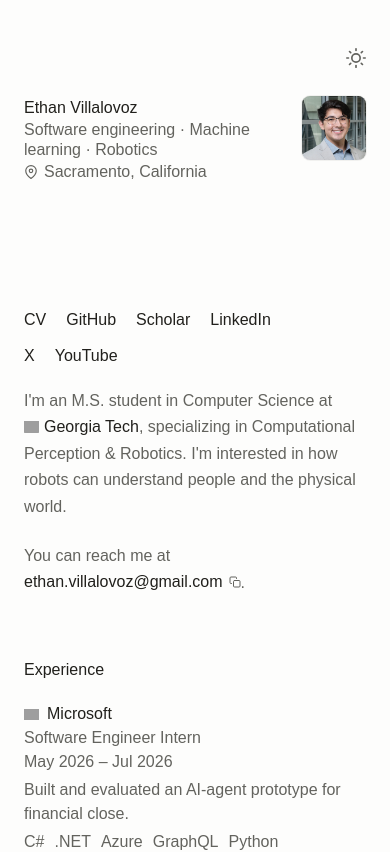
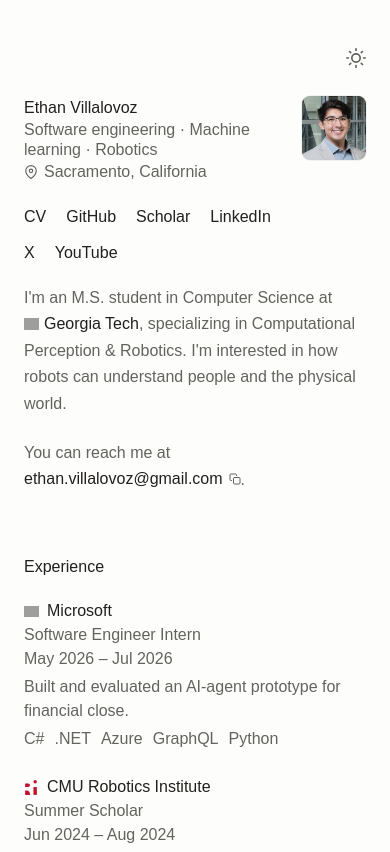
Before and after one commit to ethanvillalovoz/ethanvillalovoz.github.io, a Next.js app: page / in a window 390 px wide. Shown: the top 852 px of the page. Built offline with nearby package versions, Linux system fonts and the light colour scheme; grey boxes are pictures that could not be loaded; a web font is replaced by a local one.

Commit message:
Tighten responsive intro spacing

```diff
--- a/src/app/globals.css
+++ b/src/app/globals.css
@@ -124,9 +124,9 @@
 }
 
 .portfolio-container {
-  /* Emil reference: 16/24 reading scale, responsive sections, 128px after identity. */
+  /* Compensate for line boxes so the intro's visible gaps share a rhythm. */
   --portfolio-section-space: 64px;
-  --portfolio-intro-space: 128px;
+  --portfolio-intro-space: 25px;
   --portfolio-entry-leading: 1.5rem;
   --portfolio-entry-space: 24px;
   --portfolio-social-padding: 4px;
@@ -978,7 +978,7 @@
     --portfolio-section-space: 128px;
     --portfolio-entry-space: 28px;
     --portfolio-social-prose-space: 24px;
-    --portfolio-intro-space: 128px;
+    --portfolio-intro-space: 29px;
     padding-top: 176px;
     padding-bottom: 128px;
   }
```
